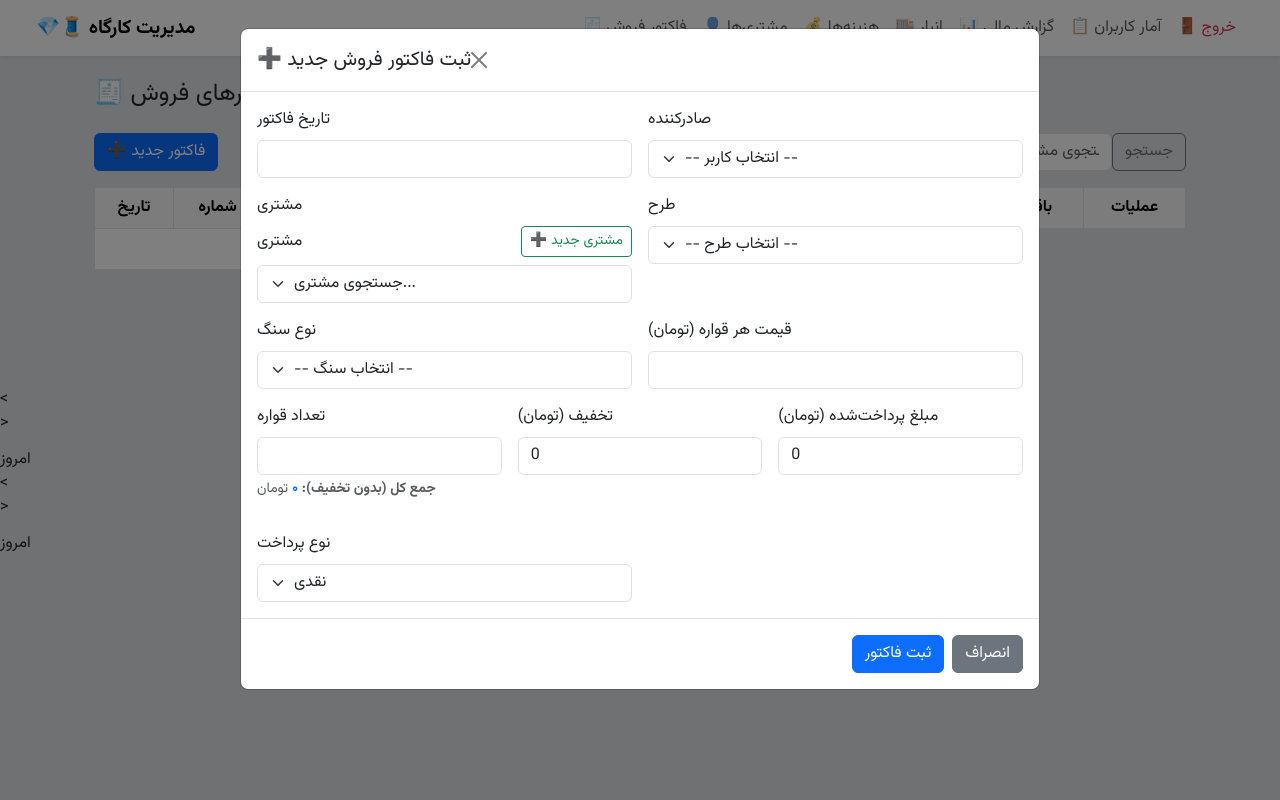
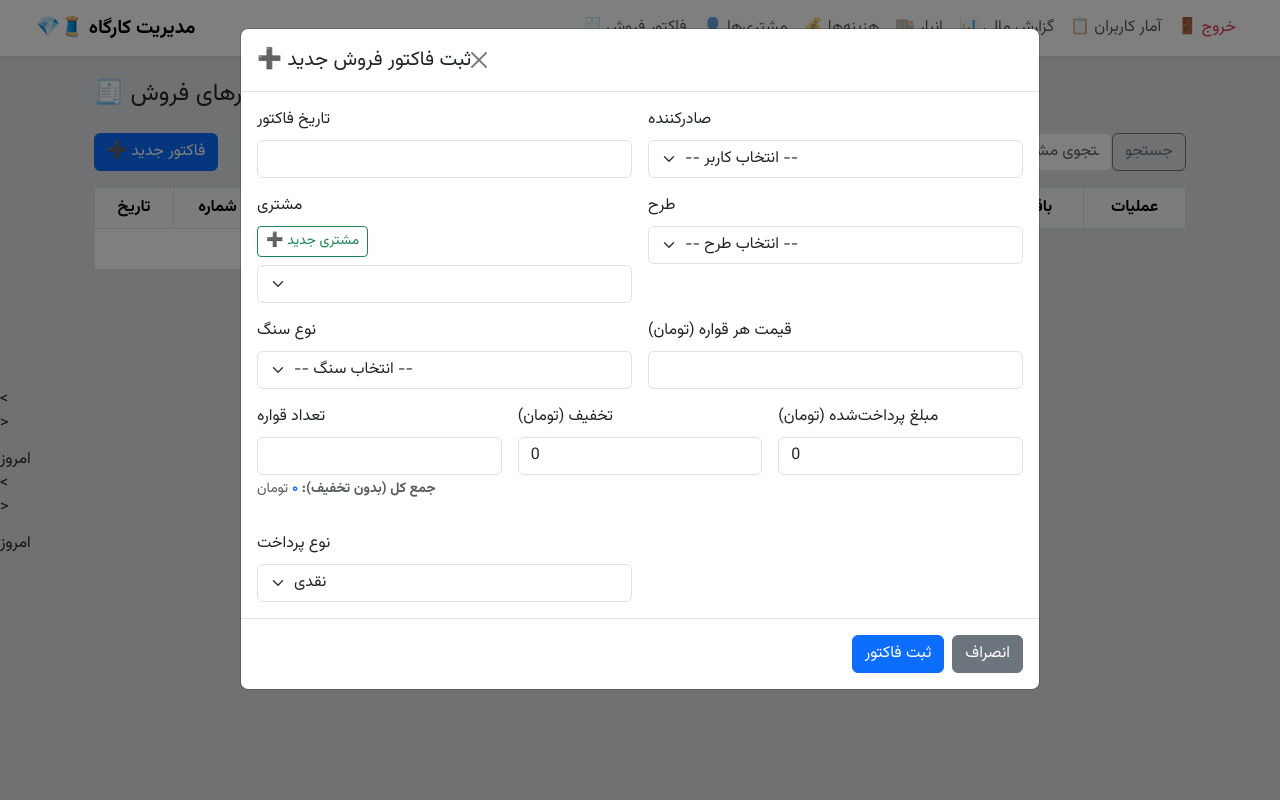
Before and after one commit to RickSanchez369/workshop, a Django app: template templates/invoices/list.html in a window 1280 px wide, after a click on "➕ فاکتور جدید". Run offline with Django 5.2, Linux system fonts and the light colour scheme; the template is opened without the code that fills it, so the values that code supplies are empty; some libraries are stand-ins or nearby versions.

Commit message:
Update list.html

```diff
--- a/templates/invoices/list.html
+++ b/templates/invoices/list.html
@@ -128,38 +128,38 @@
                 </div>
 
                 <!-- مشتری -->
+                <!-- 👤 انتخاب مشتری با Select2 -->
                 <div class="col-md-6">
                     <label class="form-label">مشتری</label>
-                    <!-- 🔹 دکمه افزودن مشتری جدید -->
                     <div class="d-flex justify-content-between align-items-center mb-2">
-                            <label class="form-label mb-0">مشتری</label>
-                            <button type="button" class="btn btn-sm btn-outline-success"
-                                    data-bs-toggle="collapse" data-bs-target="#newCustomerForm">
-                                ➕ مشتری جدید
-                            </button>
+                        <button type="button" class="btn btn-sm btn-outline-success"
+                                data-bs-toggle="collapse" data-bs-target="#newCustomerForm">
+                            ➕ مشتری جدید
+                        </button>
                     </div>
-                    <select id="customerSelect" name="customer" class="form-select" style="width: 100%;">
-                        <option value="">جستجوی مشتری...</option>
-                    </select>
-                    <!-- 🔹 فرم افزودن مشتری جدید -->
-                    <div class="collapse mb-3" id="newCustomerForm">
-                        <div class="card card-body bg-light border">
-                            <h6 class="mb-3">افزودن مشتری جدید</h6>
-
-                            <div class="mb-2">
-                                <input type="text" name="new_customer_name" class="form-control" placeholder="نام مشتری">
+                    <!-- ✅ توجه: هیچ option اضافه‌ای نمی‌ذاریم، فقط Select2 خودش لود می‌کنه -->
+                    <select id="customerSelect" name="customer" class="form-select" style="width: 100%;"></select>
+                </div>
+                <!-- 👤 فرم افزودن مشتری جدید -->
+                <div class="collapse mt-3" id="newCustomerForm">
+                    <div class="card card-body bg-light border">
+                        <div class="row g-2">
+                            <div class="col-md-4">
+                                <label class="form-label">نام مشتری جدید</label>
+                                <input type="text" class="form-control" name="new_customer_name" placeholder="مثلاً علی رضایی">
                             </div>
-                            <div class="mb-2">
-                                <input type="text" name="new_customer_phone" class="form-control" placeholder="شماره تماس">
+                            <div class="col-md-4">
+                                <label class="form-label">شماره تماس</label>
+                                <input type="text" class="form-control" name="new_customer_phone" placeholder="09xx...">
                             </div>
-                            <div class="mb-2">
-                                <input type="text" name="new_customer_address" class="form-control" placeholder="آدرس">
+                            <div class="col-md-4">
+                                <label class="form-label">آدرس</label>
+                                <input type="text" class="form-control" name="new_customer_address" placeholder="آدرس مشتری">
                             </div>
-
-                            <div class="form-text text-muted">پس از ذخیره، مشتری جدید به لیست اضافه می‌شود.</div>
                         </div>
                     </div>
                 </div>
+
 
                 <!-- طرح -->
                 <div class="col-md-6">
@@ -434,7 +434,7 @@
 <script>
     $(document).ready(function() {
         $('#customerSelect').select2({
-            placeholder: 'نام مشتری را وارد کنید...',
+            placeholder: 'نام مشتری را تایپ کنید...',
             allowClear: true,
             language: "fa",
             ajax: {
@@ -451,7 +451,5 @@
             }
         });
     });
-    </script>
-
-
+</script>
 {% endblock extra_js %}
```
